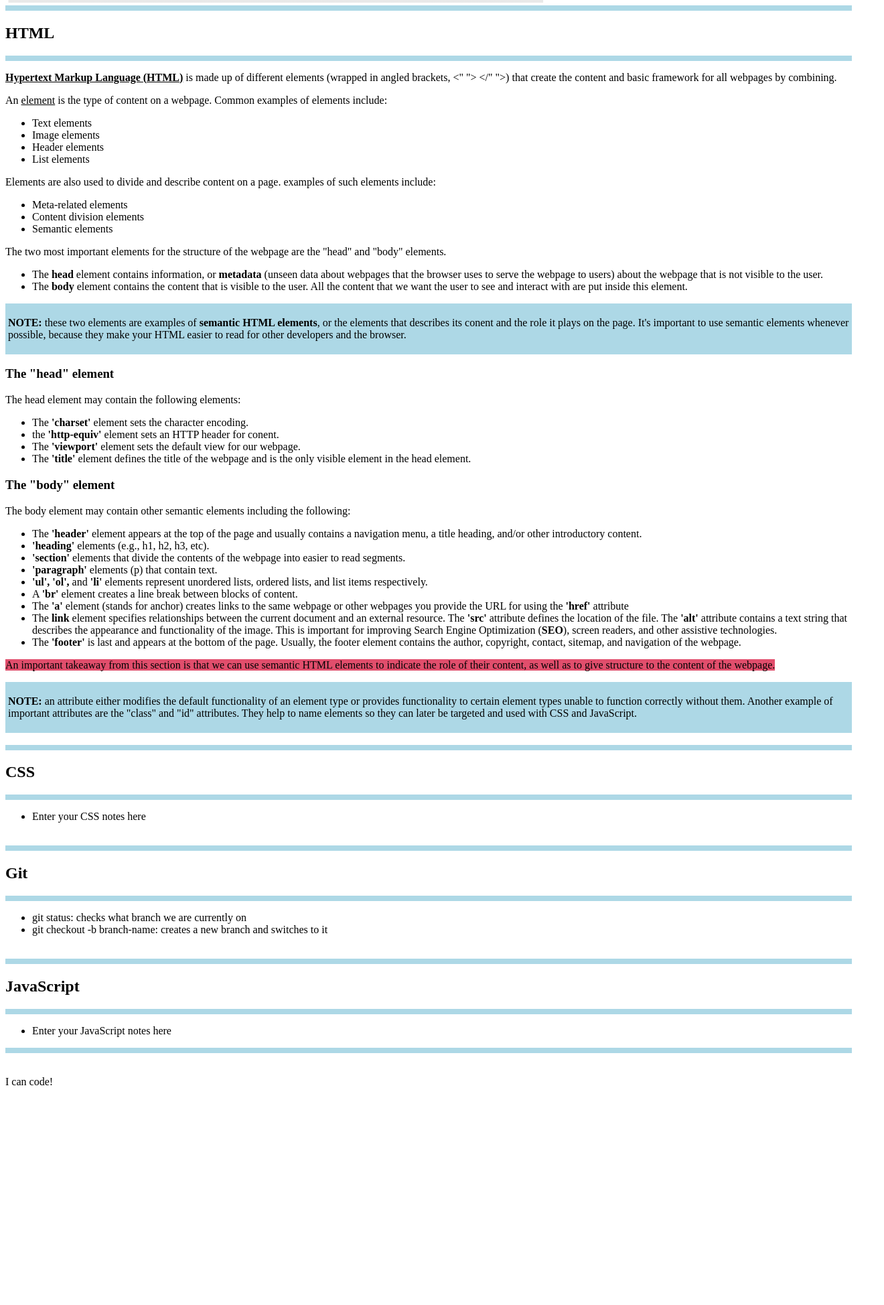
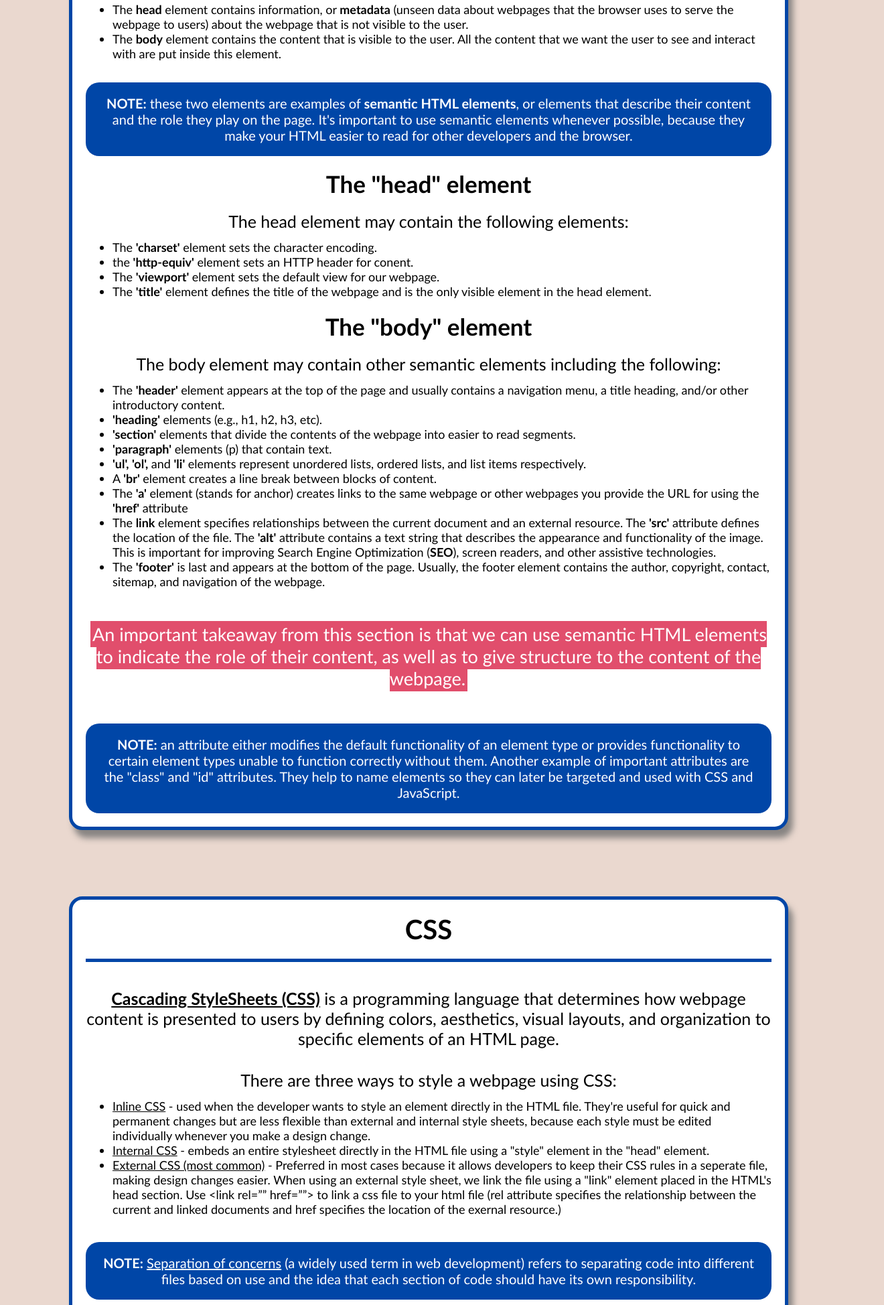
Before and after one commit to Dossman-thomas/prework-study-guide, a plain HTML site: page index.html in a window 1280 px wide. Shown: the part 852-2800 px from the top of the page at 67% size, 1320 px wide, since content can reach past the window. Before the commit the page ends 2492 px from the top, so only its background shows below. Drawn offline with Linux system fonts and the light colour scheme.

Commit message:
added CSS to project

```diff
--- /dev/null
+++ b/assets/style.css
@@ -0,0 +1,99 @@
+* {
+  margin: 0;
+  padding: 0;
+  font-family: 'Trebuchet MS';
+  }
+
+body {
+  background-color: rgba(169, 98, 60, 0.243);
+}
+
+div {
+  background-color: rgb(0, 70, 167);
+  padding: 4px;
+  border-radius: 20px;
+}
+
+p {
+  text-align: center;
+  font-size: 25px;
+  margin-bottom: 13px;
+}
+
+section {
+  margin-bottom: 20px;
+}
+
+header {
+  padding: 20px;
+  display: flex;
+  flex-direction: column;
+  gap: 10px;
+  justify-content:center;
+  align-items: center;
+}
+
+header,
+footer {
+    width: 100%;
+    height: 120px;
+    background-color: rgb(0, 70, 167);
+    color: white;
+}
+
+h1,
+h2,
+h3 {
+    text-align: center;
+    font-size: 40px;
+}
+
+h2,
+h3 {
+  margin: 20px 0px 20px 0px;
+}
+
+h2 {
+  padding-bottom: 20px;
+  border-bottom: 5px solid rgb(0, 70, 167);
+}
+
+h3 {
+  font-size: 35px;
+}
+
+.notes {
+  color: white;
+  font-size: 20px;
+  padding: 15px;
+  margin-bottom: 0;
+}
+
+img {
+  /* display: block; */
+  height: 50px;
+  width: 50px;
+  border-radius: 50%;
+}
+
+ul {
+  padding-left: 40px;
+  font-size: 18px;
+}
+
+.card {
+  background-color: white;
+  width: 80%;
+  margin: 40px auto;
+  padding: 0px 20px 20px 20px;
+  border: 5px solid rgb(0, 70, 167);
+  border-radius: 20px;
+  box-shadow: 7px 12px 10px #6f6f6fcc;
+}
+
+span {
+  background-color: rgb(225, 78, 108);
+  color: white;
+  font-size: 27px;
+  padding: 3px;
+}
--- a/index.html
+++ b/index.html
@@ -8,16 +8,9 @@
 
     <meta name="viewport" content="width=device-width, initial-scale=1.0" />
 
+    <link rel="stylesheet" href="assets/style.css">
+
     <title>Prework Study Guide</title>
-
-    <style>
-
-      div {
-        background-color: lightblue;
-        padding: 4px;
-      }
-
-    </style>
 
   </head>
 
@@ -28,8 +21,8 @@
       <h1>Prework Study Guide</h1>
 
       <img
-        src="./assets/bowtie-cat.png"
-        alt="Profile image of cat wearing a bow tie."
+      src="./assets/bowtie-cat.png"
+      alt="Profile image of cat wearing a bow tie."
       />
 
     </header>
@@ -37,12 +30,23 @@
     <main>
 
       <section class="card" id="html-section">
-        <div></div>
+
         <h2>HTML</h2>
-        <div></div>
-          <p><u><strong>Hypertext Markup Language (HTML)</strong></u> is made up of different elements (wrapped in angled brackets, &lt;" "&gt; &lt;/" "&gt;) that create the content and basic framework for all webpages by combining.</p>
 
-        <p>An <u>element</u> is the type of content on a webpage. Common examples of elements include:
+          <br>
+
+          <p>
+            <u><strong>Hypertext Markup Language (HTML)</strong></u> is made up
+             of different elements (wrapped in angled brackets, &lt;" "&gt;
+             &lt;/" "&gt;) that create the content and basic framework for
+             all webpages.
+          </p>
+
+          <br><br>
+
+        <p>
+          An <u>element</u> is the type of content on a webpage. Common examples
+          of elements include:
           <ul>
             <li>Text elements</li>
             <li>Image elements</li>
@@ -51,7 +55,11 @@
           </ul>
         </p>
 
-        <p>Elements are also used to divide and describe content on a page. examples of such elements include:
+        <br>
+
+        <p>
+          Elements are also used to divide and describe content on a page.
+          Examples of such elements include:
           <ul>
             <li>Meta-related elements</li>
             <li>Content division elements</li>
@@ -59,72 +67,253 @@
           </ul>
         </p>
 
-        <p>The two most important elements for the structure of the webpage are the "head" and "body" elements.
+        <br>
+
+        <p>
+          The two most important elements for the structure of the webpage are
+          the "head" and "body" elements.
+
+        <br>
+
           <ul>
-            <li>The <strong>head</strong> element contains information, or <strong>metadata</strong> (unseen data about webpages that the browser uses to serve the webpage to users) about the webpage that is not visible to the user.</li>
-            <li>The <strong>body</strong> element contains the content that is visible to the user. All the content that we want the user to see and interact with are put inside this element.</li>
+            <li>The <strong>head</strong> element contains information,
+              or <strong>metadata</strong> (unseen data about webpages that
+              the browser uses to serve the webpage to users) about the webpage
+              that is not visible to the user.</li>
+            <li>The <strong>body</strong> element contains the content that
+              is visible to the user. All the content that we want the user to
+              see and interact with are put inside this element.</li>
           </ul>
         </p>
+
+        <br>
+
         <div>
-          <p><strong>NOTE:</strong> these two elements are examples of <strong>semantic HTML elements</strong>, or the elements that describes its conent and the role it plays on the page. It's important to use semantic elements whenever possible, because they make your HTML easier to read for other developers and the browser.</p>
+          <p class="notes">
+            <strong>NOTE:</strong> these two elements are examples
+            of <strong>semantic HTML elements</strong>, or elements that
+            describe their content and the role they play on the page.
+            It's important to use semantic elements whenever possible, because
+            they make your HTML easier to read for other developers and the
+            browser.
+          </p>
         </div>
 
 
         <h3>The "head" element</h3>
 
-        <p>The head element may contain the following elements:
+        <p>
+          The head element may contain the following elements:
           <ul>
-            <li>The <strong>'charset'</strong> element sets the character encoding.</li>
-            <li>the <strong>'http-equiv'</strong> element sets an HTTP header for conent.</li>
-            <li>The <strong>'viewport'</strong> element sets the default view for our webpage.</li>
-            <li>The <strong>'title'</strong> element defines the title of the webpage and is the only visible element in the head element.</li>
+            <li>The <strong>'charset'</strong> element sets the character
+              encoding.
+            </li>
+            <li>the <strong>'http-equiv'</strong> element sets an HTTP header
+              for conent.
+            </li>
+            <li>The <strong>'viewport'</strong> element sets the default view
+              for our webpage.
+            </li>
+            <li>The <strong>'title'</strong> element defines the title of
+              the webpage and is the only visible element in the head element.
+            </li>
           </ul>
         </p>
 
         <h3>The "body" element</h3>
-        <p>The body element may contain other semantic elements including the following:
+        <p>
+          The body element may contain other semantic elements including
+          the following:
           <ul>
-            <li>The <strong>'header'</strong> element appears at the top of the page and usually contains a navigation menu, a title heading, and/or other introductory content.</li>
-            <li><strong>'heading'</strong> elements (e.g., h1, h2, h3, etc).</li>
-            <li><strong>'section'</strong> elements that divide the contents of the webpage into easier to read segments.</li>
-            <li><strong>'paragraph'</strong> elements (p) that contain text.</li>
-            <li><strong>'ul', 'ol',</strong> and <strong>'li'</strong> elements represent unordered lists, ordered lists, and list items respectively.</li>
-            <li>A <strong>'br'</strong> element creates a line break between blocks of content.</li>
-            <li>The <strong>'a'</strong> element (stands for anchor) creates links to the same webpage or other webpages you provide the URL for using the <strong>'href'</strong> attribute</li>
-            <li>The <strong>link</strong> element specifies relationships between the current document and an external resource.  The <strong>'src'</strong> attribute defines the location of the file.  The <strong>'alt'</strong> attribute contains a text string that describes the appearance and functionality of the image.  This is important for improving Search Engine Optimization (<strong>SEO</strong>), screen readers, and other assistive technologies.</li>
-            <li>The <strong>'footer'</strong> is last and appears at the bottom of the page.  Usually, the footer element contains the author, copyright, contact, sitemap, and navigation of the webpage.</li>
+            <li>The <strong>'header'</strong> element appears at the top of the
+              page and usually contains a navigation menu, a title heading,
+              and/or other introductory content.
+            </li>
+            <li><strong>'heading'</strong> elements (e.g., h1, h2, h3, etc).
+            </li>
+            <li><strong>'section'</strong> elements that divide the contents of
+              the webpage into easier to read segments.
+            </li>
+            <li><strong>'paragraph'</strong> elements (p) that contain text.
+            </li>
+            <li><strong>'ul', 'ol',</strong> and <strong>'li'</strong>
+              elements represent unordered lists, ordered lists, and list
+              items respectively.
+            </li>
+            <li>A <strong>'br'</strong> element creates a line break between
+              blocks of content.
+            </li>
+            <li>The <strong>'a'</strong> element (stands for anchor) creates
+              links to the same webpage or other webpages you provide the URL
+              for using the <strong>'href'</strong> attribute
+            </li>
+            <li>The <strong>link</strong> element specifies relationships
+              between the current document and an external resource.
+              The <strong>'src'</strong> attribute defines the location of
+              the file.  The <strong>'alt'</strong> attribute contains a text
+              string that describes the appearance and functionality of the
+              image.  This is important for improving Search Engine
+              Optimization (<strong>SEO</strong>), screen readers, and
+              other assistive technologies.
+            </li>
+            <li>The <strong>'footer'</strong> is last and appears at the bottom
+              of the page.  Usually, the footer element contains the
+              author, copyright, contact, sitemap, and navigation of the
+              webpage.
+            </li>
           </ul>
         </p>
 
-        <p><span style="
-          background-color: rgb(225, 78, 108);
-        ">An important takeaway from this section is that we can use semantic HTML elements to indicate the role of their content, as well as to give structure to the content of the webpage.</span></p>
+        <br><br>
+
+        <p>
+          <span>An important takeaway from this section is that we can use
+          semantic HTML elements to indicate the role of their content, as well
+          as to give structure to the content of the webpage.</span>
+        </p>
+
+        <br><br>
 
         <div>
-          <p><strong>NOTE:</strong> an attribute either modifies the default functionality of an element type or provides functionality to certain element types unable to function correctly without them. Another example of important attributes are the "class" and "id" attributes.  They help to name elements so they can later be targeted and used with CSS and JavaScript.</p>
+          <p class="notes">
+            <strong>NOTE:</strong> an attribute either modifies
+            the default functionality of an element type or provides
+            functionality to certain element types unable to function
+            correctly without them. Another example of important attributes are
+            the "class" and "id" attributes.  They help to name elements so they
+            can later be targeted and used with CSS and JavaScript.
+          </p>
         </div>
+
       </section>
 
       <br>
 
       <section class="card" id="css-section">
 
-        <div></div>
         <h2>CSS</h2>
-        <div></div>
 
-        <ul>
-          <li>Enter your CSS notes here</li>
-        </ul>
+          <br>
+
+          <p>
+            <u><strong>Cascading StyleSheets (CSS)</strong></u> is a
+            programming language that determines how webpage content is presented
+            to users by defining colors, aesthetics, visual layouts,
+            and organization to specific elements of an HTML page.
+          </p>
+
+          <br>
+
+          <p>
+            There are three ways to style a webpage using CSS:</p>
+          <ul>
+            <li><u>Inline CSS</u> - used when the developer wants to style
+              an element directly in the HTML file. They're useful for quick
+              and permanent changes but are less flexible than external and
+              internal style sheets, because each style must be edited
+              individually whenever you make a design change. </li>
+            <li><u>Internal CSS</u> - embeds an entire stylesheet directly in
+              the HTML file using a "style" element in the "head" element.</li>
+            <li><u>External CSS (most common)</u> - Preferred in most cases
+              because it allows developers to keep their CSS rules in a
+              seperate file, making design changes easier. When using an
+              external style sheet, we link the file using a "link" element
+              placed in the HTML's head section. Use &lt;link rel=”” href=””&gt;
+              to link a css file to your html file (rel attribute specifies
+              the relationship between the current and linked documents and
+              href specifies the location of the exernal resource.)</li>
+          </ul>
+
+          <br><br>
+
+          <div>
+            <p class="notes">
+              <strong>NOTE:</strong> <u>Separation of concerns</u>
+              (a widely used term in web development) refers to separating code
+              into different files based on use and the idea that each section
+              of code should have its own responsibility.
+            </p>
+          </div>
+
+          <br><br>
+
+          <p>
+            Selectors are used to define the element or attributes to which the
+            CSS rules, or declarations, will apply. We use the "class" attribute
+            as a selector to target certain elements on the page we'd like to
+            apply our CSS rules to. This helps us to prevent from repeating lines
+            of code for elements we want to style the same.
+
+          <br><br>
+
+          You can target more than one selector by seperating them with a comma
+          in CSS (e.g., .container, .text {};).
+          </p>
+
+          <br>
+
+          <p>
+            <strong>Declarations</strong> contain two important components:
+          </p>
+          <ul>
+            <li>The CSS property we want to apply</li>
+            <li>The value of the property</li>
+          </ul>
+
+          <br>
+
+          <div>
+            <p class="notes">
+              <strong>EXAMPLE:</strong> the declaration {color: blue;} includes
+              the property "color" and the value of the property, "blue"
+            </p>
+          </div>
+
+          <br>
+
+          <p>
+            <span>It's Important to note that every HTML element is essentially
+              a box. Each box consists of content that is contained by
+              padding, borders, and margin.  This is more commonly referred to
+              as the CSS box model and is extremely important to understand
+              while learning this language.</span>
+          </p>
+
+          <br>
+
+          <p>
+            There are several properties we can assign to HTML elements to
+            style them, including, but not limited to:
+          </p>
+          <ul>
+            <li><u>Padding</u> - adds space around the content <strong>inside</strong> an element.  Increasing the padding makes the entire element bigger!</li>
+            <li><u>Border</u> - determines the size, style, and color of a line drawn around the element it's applied to. </li>
+            <li><u>Margin</u> - adds space around the <strong>outside</strong> of an element.</li>
+            <li><u>Width and Height</u> - defines the value of the width and the height of an element.  NOTE: these are seperate properties.</li>
+            <li><u>Box-shadow</u> - adds shadow effects around an element's frame.  This allows you to describe the X and Y offsets relative to the element, the blur and spread radius, and the color of the shadow.</li>
+            <li><u>Background-color</u> - defines the color of the background of an element.</li>
+            <li><u>Color</u> - defines the text color of an element.</li>
+            <li><u>Text-align</u> - allows you to define the alignment of the paragraphs in your webpage.</li>
+            <li><strong>and many more!</strong></li>
+          </ul>
+
+          <br><br>
+
+            <p>
+              <span>all CSS properties and descriptions of them are easily
+                found online using Google!</span>
+            </p>
+
+          <br>
+
+
       </section>
 
       <br>
 
       <section class="card" id="git-section">
 
-        <div></div>
         <h2>Git</h2>
-        <div></div>
 
         <ul>
           <li>git status: checks what branch we are currently on</li>
@@ -136,9 +325,7 @@
 
       <section class="card" id="javascript-section">
 
-        <div></div>
         <h2>JavaScript</h2>
-        <div></div>
 
         <ul>
           <li>Enter your JavaScript notes here</li>
```
